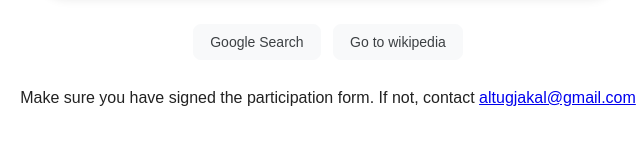
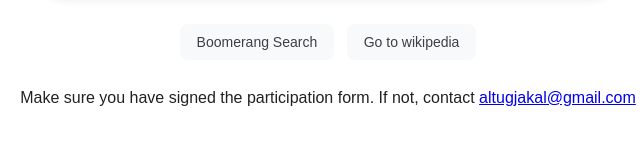
Before and after one commit to altugjakal/querylogger, a website built with webpack: page index.html in a window 1280 px wide. Shown: the part 254-398 px from the top of the page, 320-960 px from the left. Built offline with nearby package versions, Linux system fonts and the light colour scheme.

Commit message:
Fix google to boomerang

```diff
--- a/index.html
+++ b/index.html
@@ -34,7 +34,7 @@
     </div>
     <center>
 
-      <input class="search-sub-box" value="Google Search" onclick="search()"  aria-label="Google Search" name="btnK" role="button"  type="submit">
+      <input class="search-sub-box" value="Boomerang Search" onclick="search()"  aria-label="Google Search" name="btnK" role="button"  type="submit">
       <button class="search-sub-box" onclick="switchTask()" id="currentTask">
 
       </button>
```
